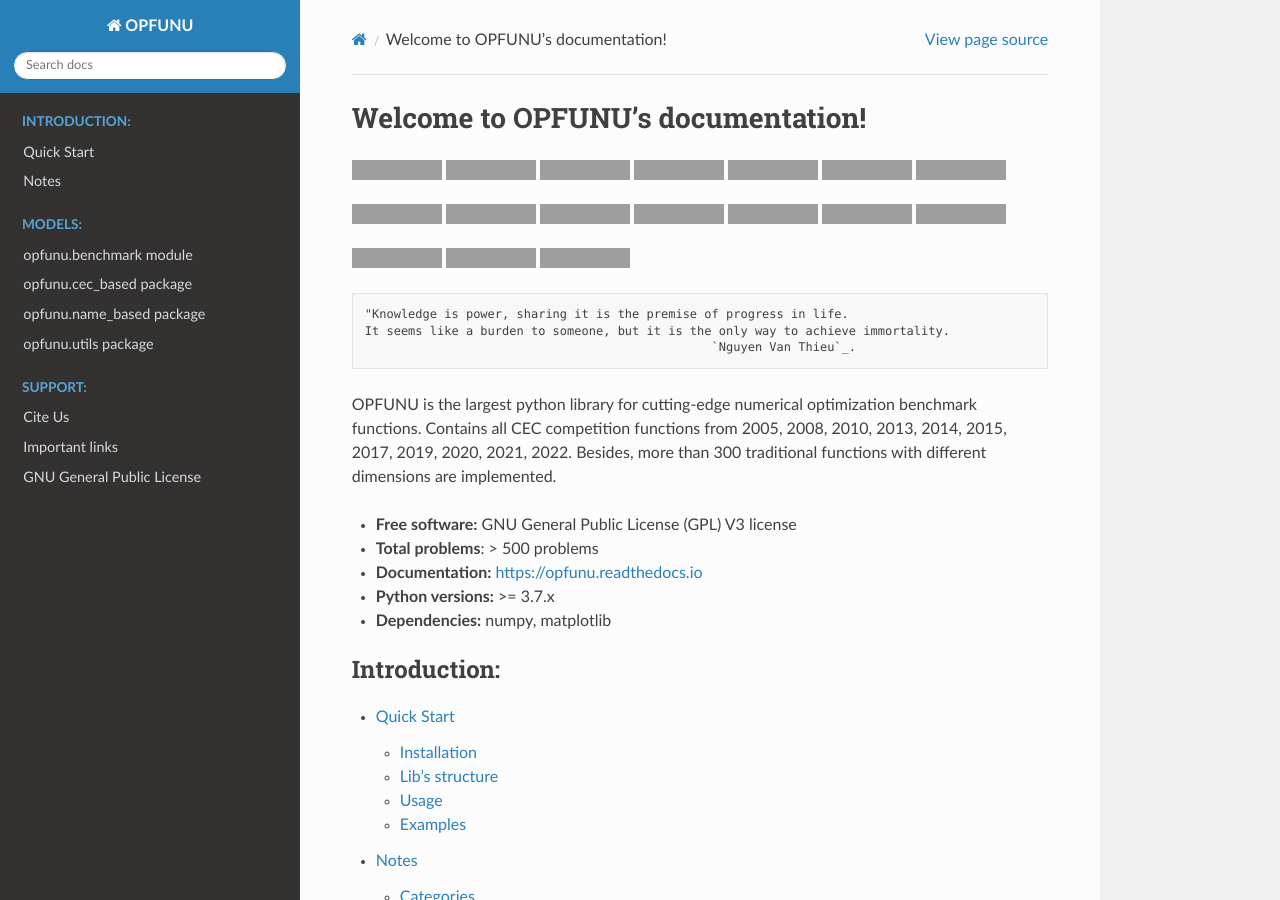
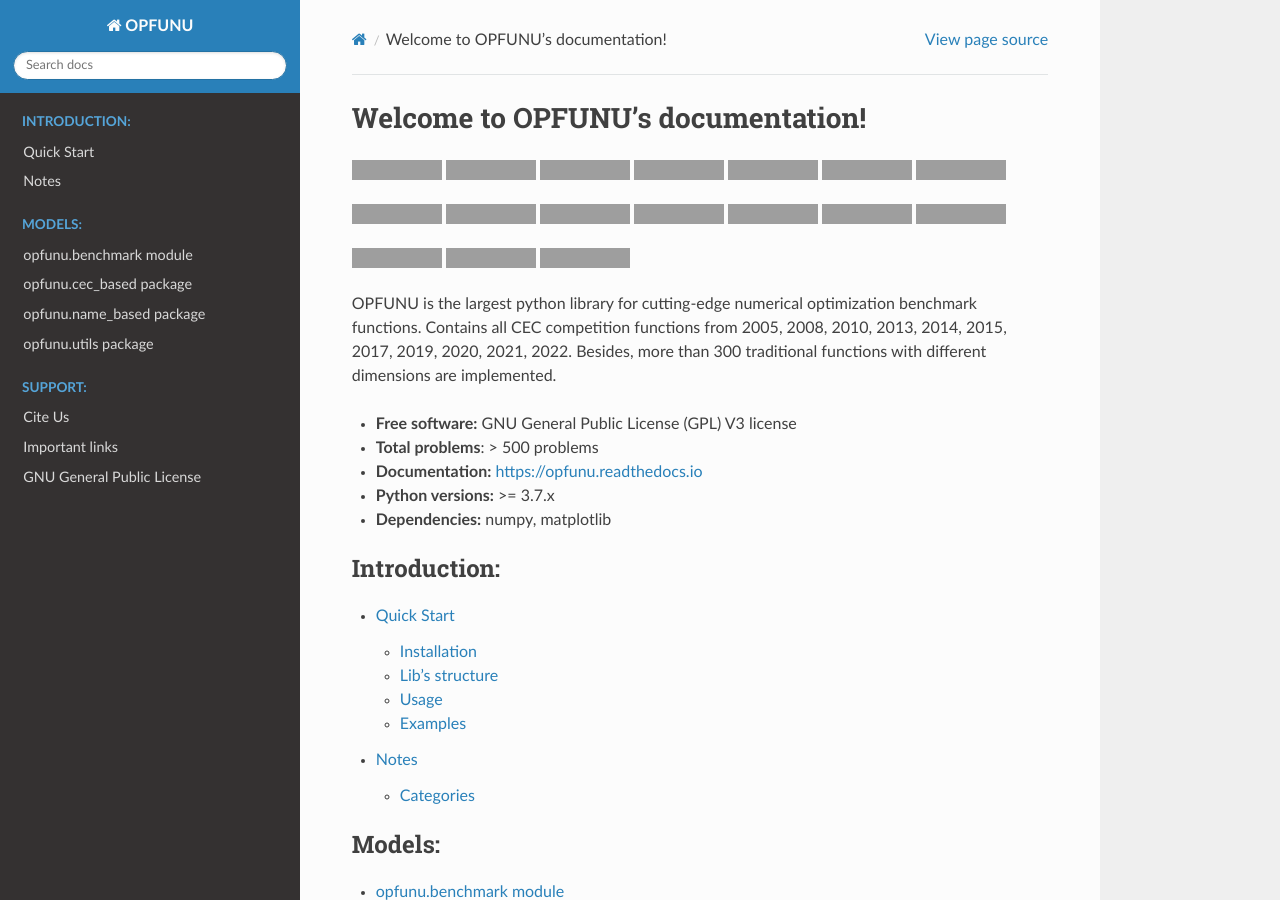
Before and after one commit to thieu1995/opfunu, a Sphinx documentation site: the page built from docs/source/index.rst, in a window 1280 px wide and 900 px high, cut to the strip 0-900 px from the top of the window. Built offline with Sphinx 7.4.7 and the Read the Docs theme 2.0.0, drawn with Linux system fonts in a browser that asks for light colours; grey boxes are pictures that could not be loaded.

Commit message:
Update docs

```diff
--- a/docs/source/index.rst
+++ b/docs/source/index.rst
@@ -57,14 +57,6 @@
 .. image:: https://img.shields.io/badge/License-GPLv3-blue.svg
    :target: https://www.gnu.org/licenses/gpl-3.0
 
-::
-
-   "Knowledge is power, sharing it is the premise of progress in life.
-   It seems like a burden to someone, but it is the only way to achieve immortality.
-                                                   `Nguyen Van Thieu`_.
-
-
-.. _Nguyen Van Thieu: https://www.thieu1995.github.io/
 
 OPFUNU is the largest python library for cutting-edge numerical optimization benchmark functions. Contains all CEC
 competition functions from 2005, 2008, 2010, 2013, 2014, 2015, 2017, 2019, 2020, 2021, 2022. Besides, more than 300
```
